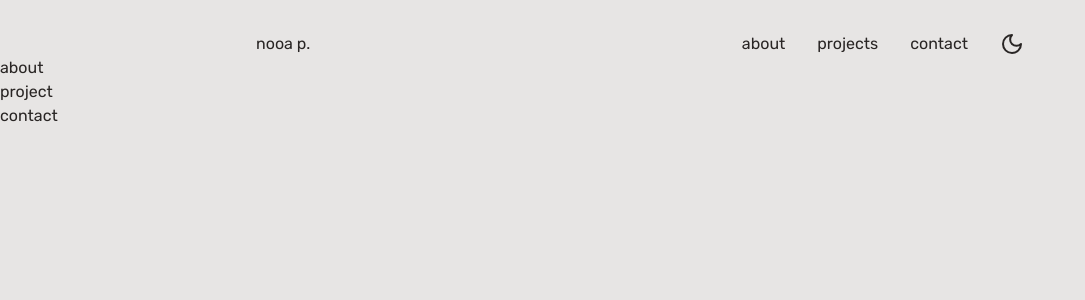
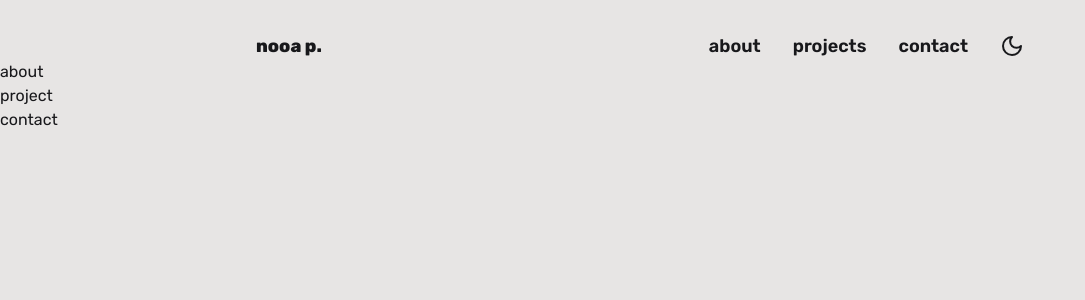
Before and after one commit to nooa-p/nooa-p.github.io, a React (Vite) app: page / in a window 1280 px wide. Shown: the top 300 px of the page, without its empty margins (0-1085 px from the left). Built offline with nearby package versions, Linux system fonts and the light colour scheme.

Commit message:
edit font weights

```diff
--- a/index.html
+++ b/index.html
@@ -7,7 +7,7 @@
     <!-- google fonts import -->
     <link rel="preconnect" href="https://fonts.googleapis.com">
     <link rel="preconnect" href="https://fonts.gstatic.com" crossorigin>
-    <link href="https://fonts.googleapis.com/css2?family=Rubik&display=swap" rel="stylesheet">
+    <link href="https://fonts.googleapis.com/css2?family=Rubik:wght@400;600;800&display=swap" rel="stylesheet">
 
     <title>Nooa Peltokangas</title>
   </head>
--- a/src/App.jsx
+++ b/src/App.jsx
@@ -2,7 +2,7 @@ import Header from "./components/Header"
 
 function App() {
   return (
-    <div className="w-screen h-screen bg-stone-200 dark:bg-stone-800 text-stone-800 dark:text-stone-200 pt-8 transition-colors duration-75 ease-in">
+    <div className="w-screen h-screen bg-stone-200 dark:bg-zinc-900 text-zinc-900 dark:text-stone-200 pt-8 transition-colors duration-75 ease-in">
       <Header />
       <div id="about" className="">about</div>
       <div id="project">project</div>
--- a/src/components/Header.jsx
+++ b/src/components/Header.jsx
@@ -22,7 +22,7 @@ function Toggle() {
   }
 
   return (
-    <div onClick={handleClick} className="hover:cursor-pointer">
+    <div onClick={handleClick} className="hover:cursor-pointer self-center">
       <Moon className={isDark ? 'opacity-0' : 'opacity-100'} />
       <Sun className={'-mt-6 ' + (isDark ? 'opacity-100' : 'opacity-0')} />
     </div>
@@ -31,9 +31,9 @@ function Toggle() {
 
 function Header() {
   return (
-    <header className="flex flex-row justify-between max-w-3xl mx-auto lowercase">
-      <h1 className="hover:cursor-default">Nooa P.</h1>
-      <nav className="flex flex-row gap-x-4 md:gap-x-8">
+    <header className="flex flex-row justify-between max-w-3xl mx-auto lowercase text-lg">
+      <h1 className="hover:cursor-default font-extrabold">Nooa P.</h1>
+      <nav className="flex flex-row gap-x-4 md:gap-x-8 font-semibold">
         <a href="#about">About</a>
         <a href="#project">Projects</a>
         <a href="#contact">Contact</a>
```
